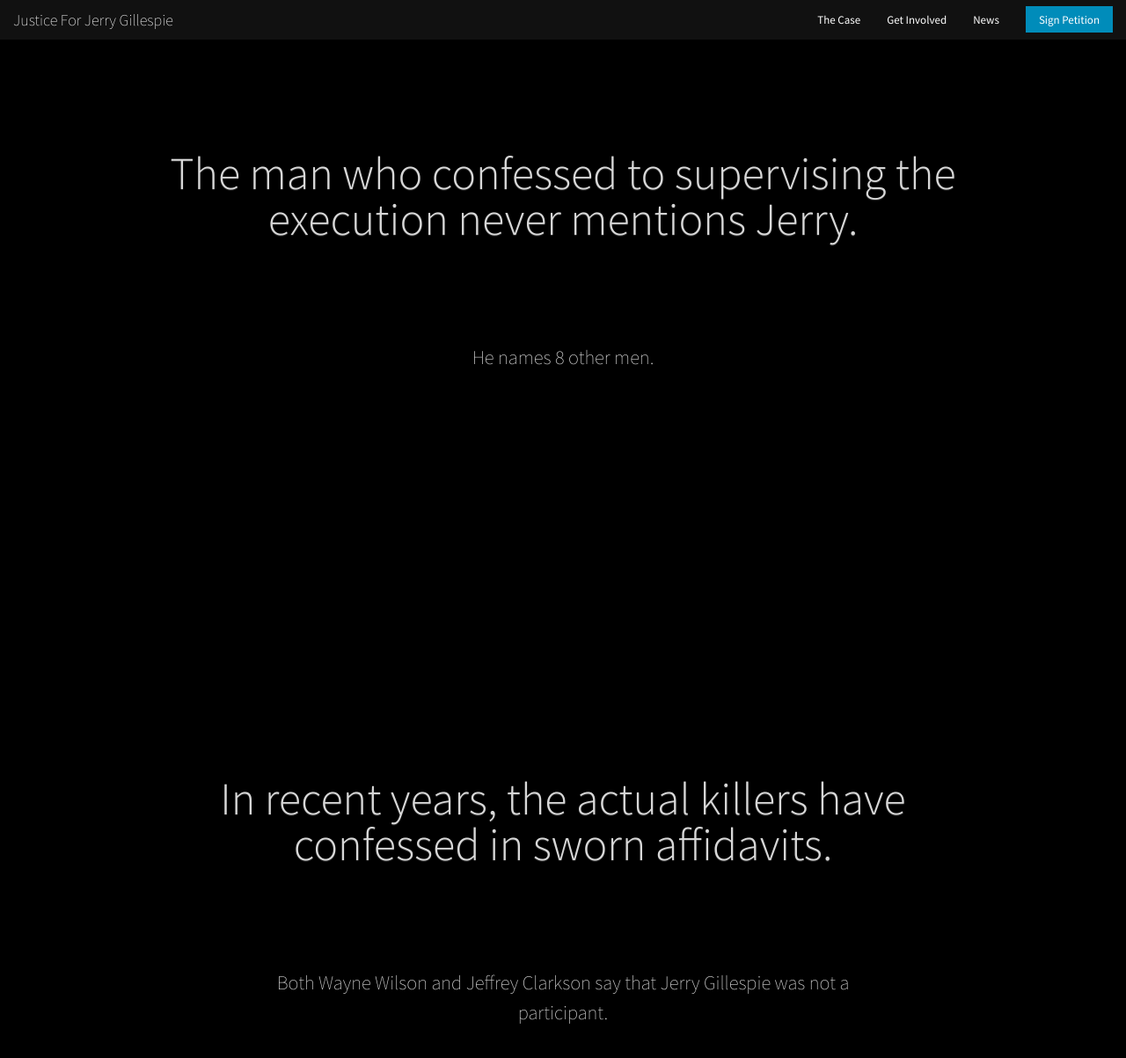
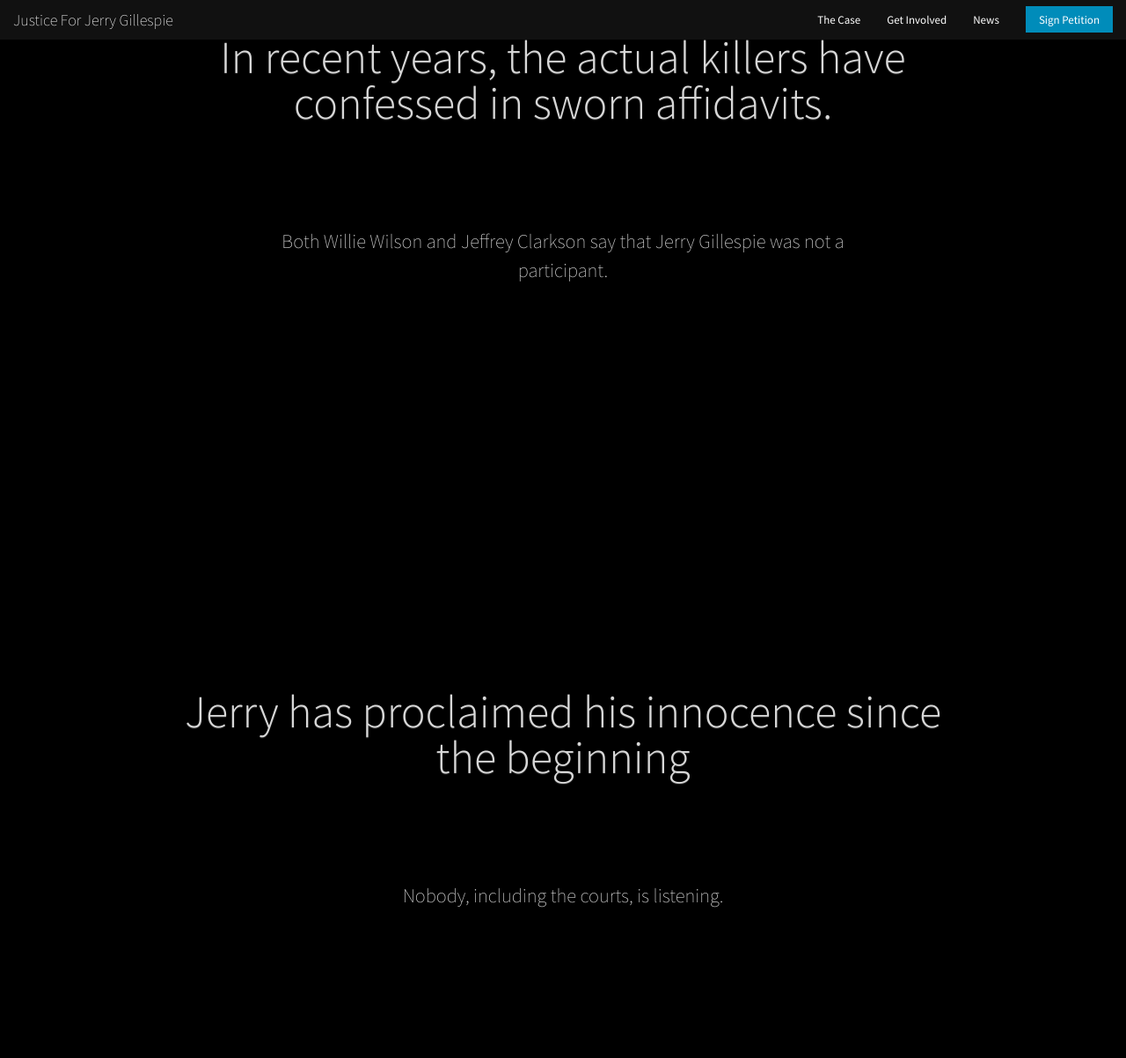
Before and after one commit to eddywashere/jnj, a Jekyll site: the page built from index.html, in a window 1280 px wide and 1400 px high, scrolled down 5419 px. Shown: the top 1203 px of the window at 88% size. Built offline with Jekyll 4.4.1, drawn with Linux system fonts in a browser that asks for light colours; nearby versions of some CDN libraries; some of the changed text lies outside the part shown.

Commit message:
Update index.html

```diff
--- a/index.html
+++ b/index.html
@@ -68,16 +68,6 @@
 <!-- end slide -->
 
 <!-- start slide -->
-<div class="slides">
-  <div class="row large-pad">
-    <div class="small-12 medium-9 small-centered large-8 columns">
-      <h1 class="text-center featured-text">There is no physical evidence linking Gillespie to the crime.</h1>
-    </div>
-  </div>
-</div>
-<!-- end slide -->
-
-<!-- start slide -->
 <div class="slides slide-4">
   <div class="row medium-pad text-center">
     <div class="small-12 medium-9 small-centered large-8 columns">
@@ -115,7 +105,7 @@
   <div class="row medium-pad text-center">
     <div class="small-12 medium-9 small-centered large-8 columns">
       <h1 class="medium-margin-bottom featured-text">In recent years, the actual killers have confessed in sworn affidavits.</h1>
-      <p class="inline-block">Both Wayne Wilson and Jeffrey Clarkson say that Jerry Gillespie was not a participant.</p>
+      <p class="inline-block">Both Willie Wilson and Jeffrey Clarkson say that Jerry Gillespie was not a participant.</p>
     </div>
   </div>
 </div>
```
